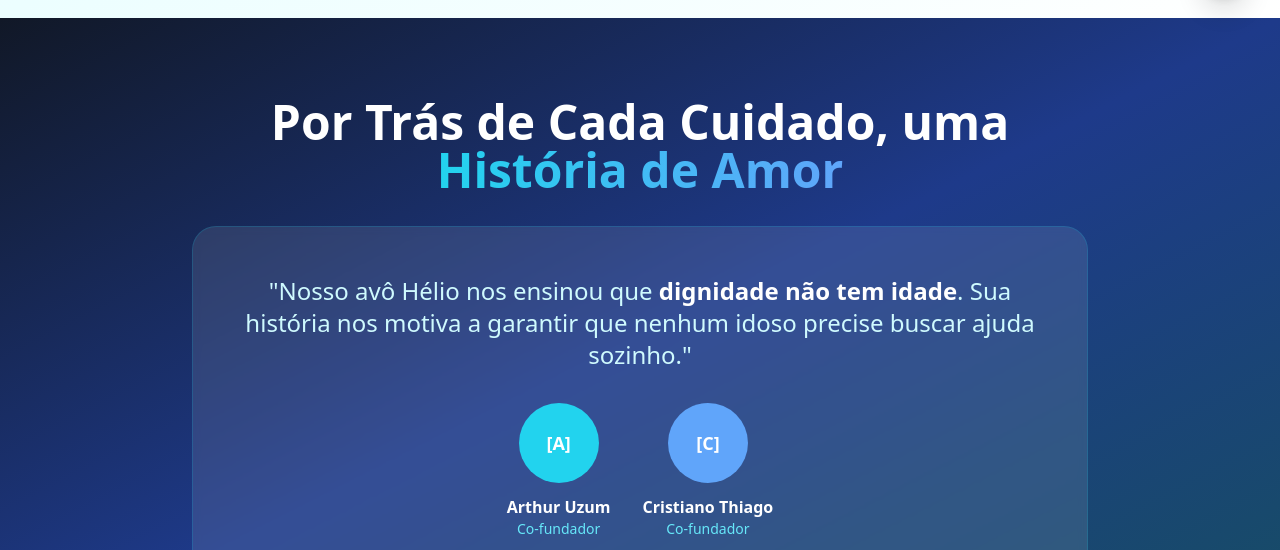
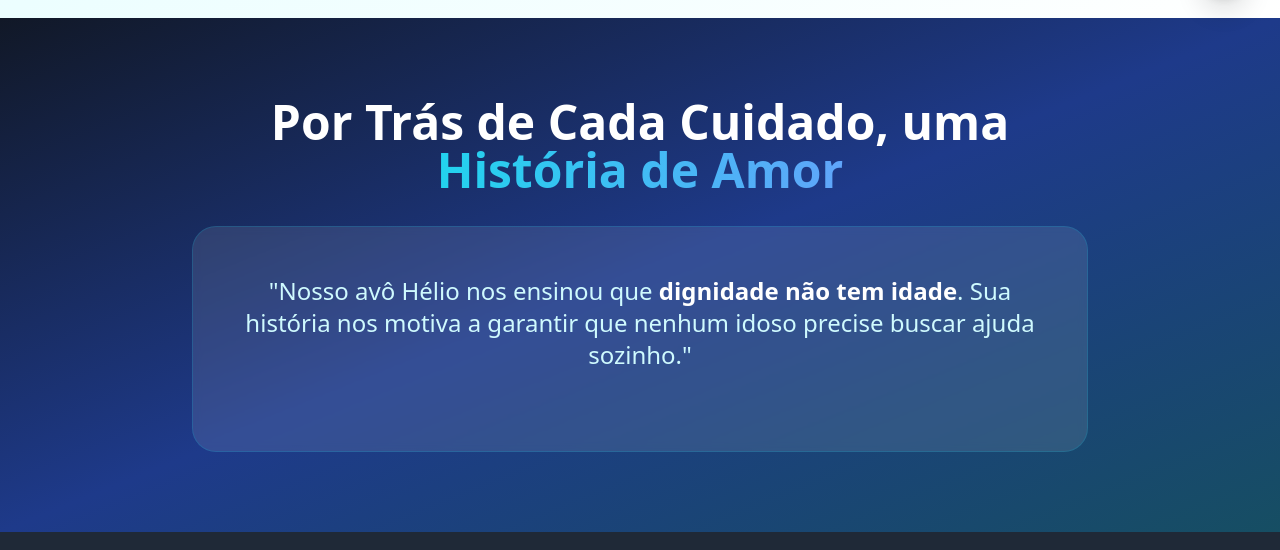
Before and after one commit to CristianoM191/Pe-Na-Porta, a website: page src/pages/index.html in a window 1280 px wide. Shown: the part 778-1328 px from the top of the page. Drawn offline with nearby package versions, Linux system fonts and the light colour scheme.

Commit message:
improvements

```diff
--- a/src/pages/index.html
+++ b/src/pages/index.html
@@ -203,21 +203,6 @@
 
                     <div class="flex justify-center items-center space-x-8 mt-8">
                         <div class="text-center">
-                            <div
-                                class="w-20 h-20 bg-cyan-400 rounded-full mx-auto mb-3 flex items-center justify-center text-white font-bold text-lg">
-                                [A]
-                            </div>
-                            <p class="font-semibold">Arthur Uzum</p>
-                            <p class="text-cyan-300 text-sm">Co-fundador</p>
-                        </div>
-                        <div class="text-center">
-                            <div
-                                class="w-20 h-20 bg-blue-400 rounded-full mx-auto mb-3 flex items-center justify-center text-white font-bold text-lg">
-                                [C]
-                            </div>
-                            <p class="font-semibold">Cristiano Thiago</p>
-                            <p class="text-cyan-300 text-sm">Co-fundador</p>
-                        </div>
                     </div>
                 </div>
             </div>
```
Also changed, not shown: src/pages/sobre.html (+1 -1 lines), dist/output.css.
